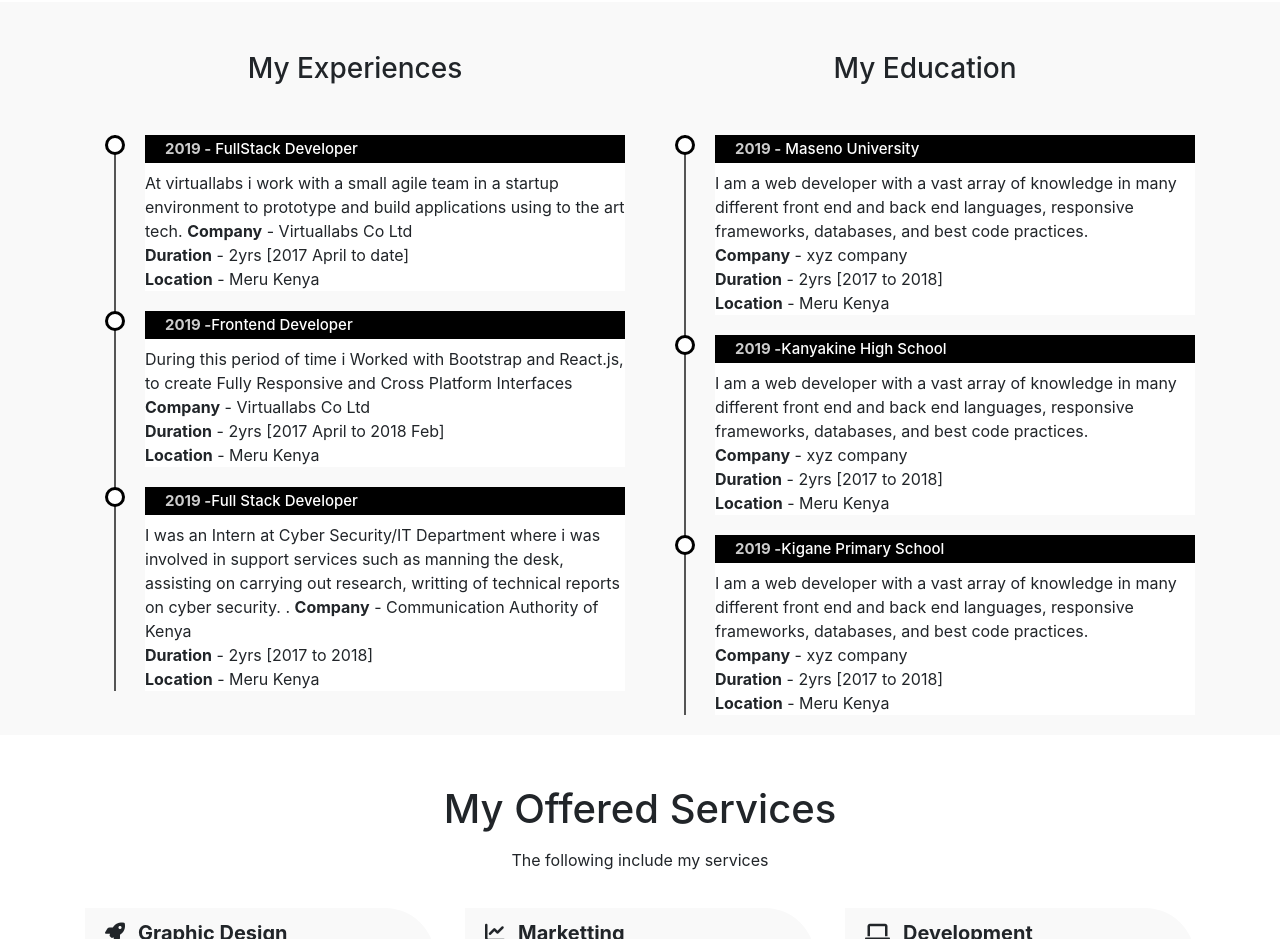
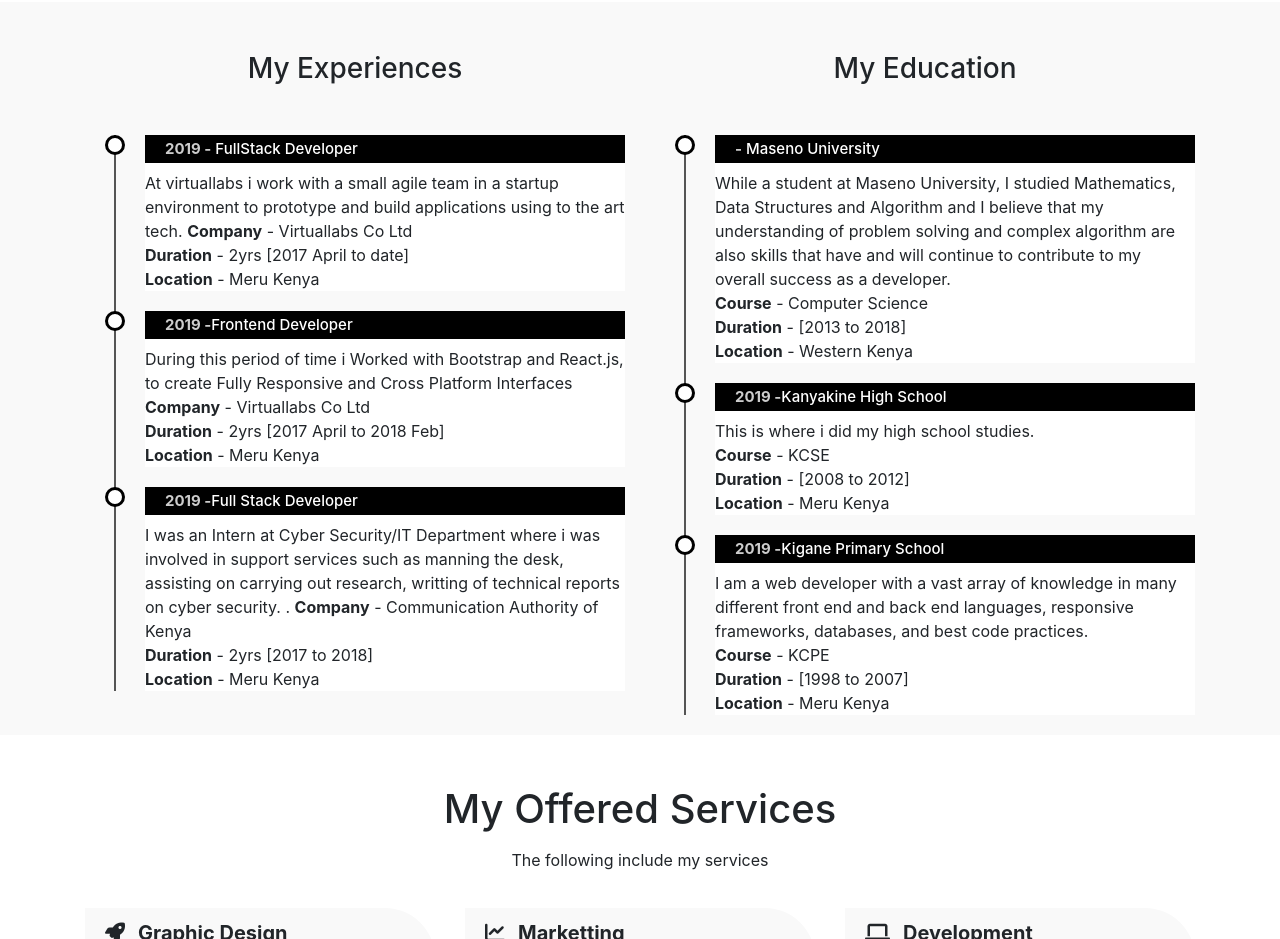
Before and after one commit to dickenzoh/makeitlife, a plain HTML site: page index.html in a window 1280 px wide. Shown: the part 1500-2439 px from the top of the page. Drawn offline with nearby package versions, Linux system fonts and the light colour scheme.

```diff
--- a/index.html
+++ b/index.html
@@ -159,21 +159,20 @@
                             <h3 class="text-center">My Education</h3>
                             <ul class="timeline">
                             <li>
-                                <h4><span>2019 -</span> Maseno University</h4>
-                                <p>I am a web developer with a vast array of knowledge
-                                        in many different front end and back end languages,
-                                        responsive frameworks, databases, and best code practices.<br>
-                                    <b>Company</b> - xyz company<br>
-                                    <b>Duration</b> - 2yrs [2017 to 2018]<br>
-                                    <b>Location</b> - Meru Kenya
+                                <h4><span> -</span> Maseno University</h4>
+                                <p>While a student at Maseno University, I studied Mathematics, Data
+                                        Structures and Algorithm and I believe that my understanding of problem solving and
+                                        complex algorithm are also skills that have and will continue to contribute to my overall
+                                        success as a developer.<br>
+                                    <b>Course</b> - Computer Science<br>
+                                    <b>Duration</b> - [2013 to 2018]<br>
+                                    <b>Location</b> - Western Kenya
                                 </p>
                                 <li>
                                     <h4><span>2019 -</span>Kanyakine High School</h4>
-                                    <p>I am a web developer with a vast array of knowledge
-                                        in many different front end and back end languages,
-                                        responsive frameworks, databases, and best code practices.<br>
-                                        <b>Company</b> - xyz company<br>
-                                        <b>Duration</b> - 2yrs [2017 to 2018]<br>
+                                    <p>This is where i did my high school studies.<br>
+                                        <b>Course</b> - KCSE<br>
+                                        <b>Duration</b> - [2008 to 2012]<br>
                                         <b>Location</b> - Meru Kenya
                                     </p>
                                  </li>
@@ -182,8 +181,8 @@
                                         <p>I am a web developer with a vast array of knowledge
                                             in many different front end and back end languages,
                                             responsive frameworks, databases, and best code practices.<br>
-                                            <b>Company</b> - xyz company<br>
-                                            <b>Duration</b> - 2yrs [2017 to 2018]<br>
+                                            <b>Course</b> - KCPE<br>
+                                            <b>Duration</b> - [1998 to 2007]<br>
                                             <b>Location</b> - Meru Kenya
                                         </p>
                                     </li>
```
